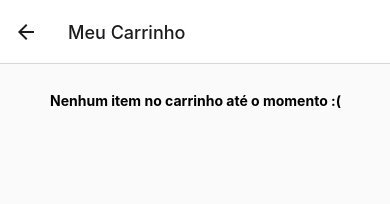
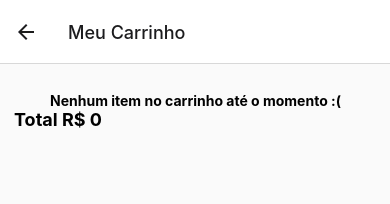
Before and after one commit to raphaeldemelo/desafiocarrinhodecompras, a React Native app: screen /Cart in a window 390 px wide. Shown: the top 204 px of the page. Built offline with nearby package versions, Linux system fonts and the light colour scheme.

Commit message:
feat: total do carrinho de compras

```diff
--- a/src/contexts/CartContext.js
+++ b/src/contexts/CartContext.js
@@ -4,6 +4,7 @@ export const CartContext = createContext({});
 
 export default function CartProvider({ children }) {
     const [cart, setCart] = useState([]);
+    const [total, setTotal] = useState(0);
 
     function addItemCarrinho(novoItem) {
         // ver se esse item já está no seu carrinho, adicionamos +1 quantidade
@@ -16,7 +17,7 @@ export default function CartProvider({ children }) {
             cartList[indexItem].amount = cartList[indexItem].amount + 1;
             cartList[indexItem].total = cartList[indexItem].amount * cartList[indexItem].price;
             setCart(cartList);
-            console.log([...cart, data])
+            totalResultCart(cartList)
             return;
         }
 
@@ -27,6 +28,7 @@ export default function CartProvider({ children }) {
         }
 
         setCart(products => [...products, data])
+        totalResultCart([...cart, data])
         console.log([...cart, data])
     }
 
@@ -37,16 +39,24 @@ export default function CartProvider({ children }) {
             cartList[indexItem].amount = cartList[indexItem].amount - 1;
             cartList[indexItem].total = cartList[indexItem].total - cartList[indexItem].price;
             setCart(cartList);
+            totalResultCart(cartList);
             return;
         }
 
         const removeItem = cart.filter(item => item.id !== product.id)
         setCart(removeItem)
+        totalResultCart(removeItem)
+    }
+
+    function totalResultCart(items) {
+        let meuCarrinho = items;
+        let result = meuCarrinho.reduce((acc, item) => { return acc + item.total }, 0)
+        setTotal(result.toFixed(2));
     }
 
 
     return (
-        <CartContext.Provider value={{ cart, addItemCarrinho, removeItemCart }}>
+        <CartContext.Provider value={{ cart, addItemCarrinho, removeItemCart, total }}>
             {children}
         </CartContext.Provider>
     )
--- a/src/pages/Cart/index.js
+++ b/src/pages/Cart/index.js
@@ -5,7 +5,7 @@ import CardItem from '../../components/CardItem'
 
 export default function Cart() {
 
-    const { cart, addItemCarrinho, removeItemCart } = useContext(CartContext);
+    const { cart, addItemCarrinho, removeItemCart, total } = useContext(CartContext);
 
     return (
         <View style={styles.container}>
@@ -21,6 +21,7 @@ export default function Cart() {
                         removeAmount={() => removeItemCart(item)}
                     />
                 )}
+                ListFooterComponent={() => <Text style={styles.total}>Total R$ {total}</Text>}
             />
         </View>
     )
@@ -39,5 +40,12 @@ const styles = StyleSheet.create({
         paddingTop: 14,
         paddingLeft: 50,
         paddingRight: 14,
+    },
+    total: {
+        fontWeight: 'bold',
+        fontSize: 18,
+        marginBottom: 24,
+        paddingLeft: 14,
+        paddingRight: 14,
     }
 })
--- a/src/pages/Home/index.js
+++ b/src/pages/Home/index.js
@@ -45,9 +45,11 @@ export default function Home() {
             <View style={styles.cartContent}>
                 <Text style={styles.title}>Lista de produtos</Text>
                 <TouchableOpacity style={styles.cartButton} onPress={() => navigation.navigate('Cart')}>
-                    <View style={styles.dot}>
-                        <Text style={styles.dotText}>{cart.length}</Text>
-                    </View>
+                    {cart.length >= 1 && (
+                        <View style={styles.dot}>
+                            <Text style={styles.dotText}>{cart.length}</Text>
+                        </View>
+                    )}
                     <Feather name='shopping-cart' size={30} color='#000' />
                 </TouchableOpacity>
             </View>
```
